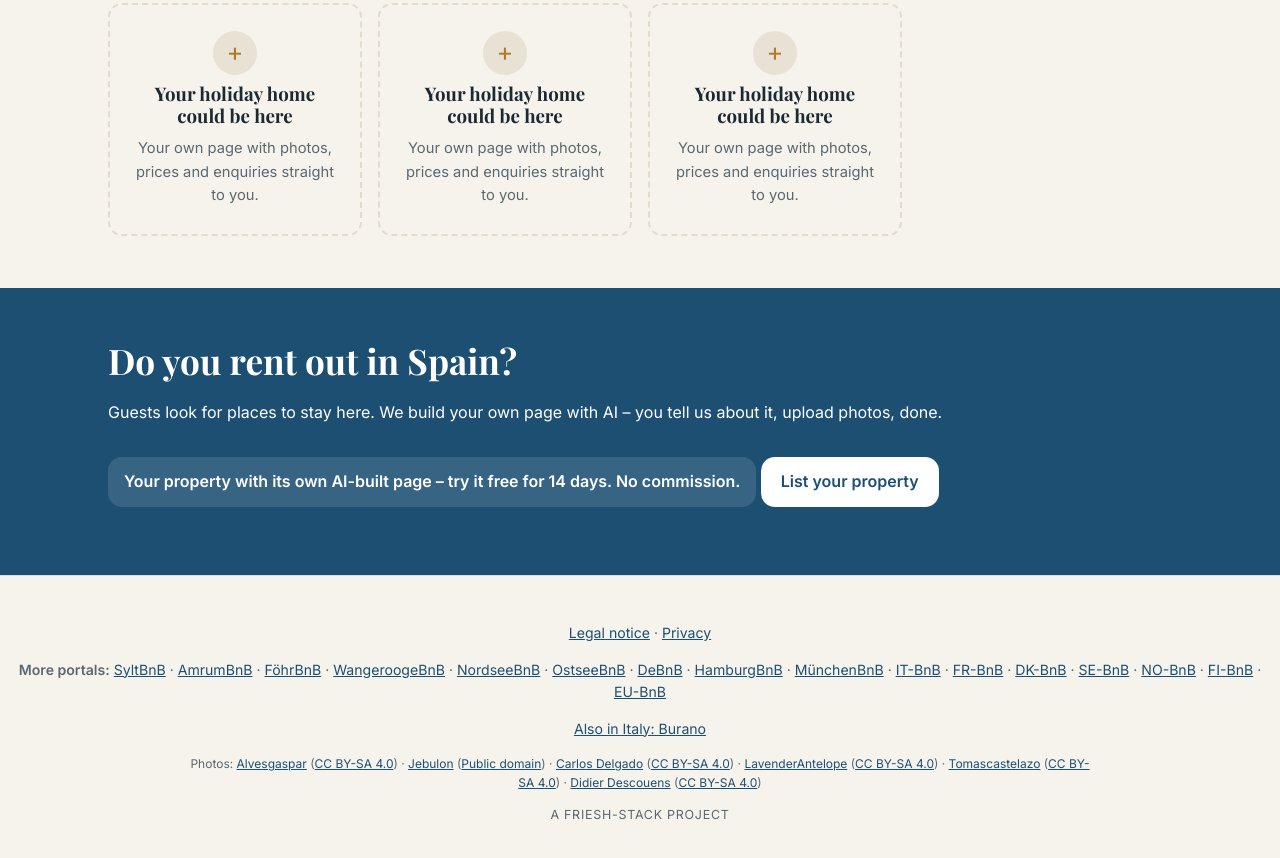
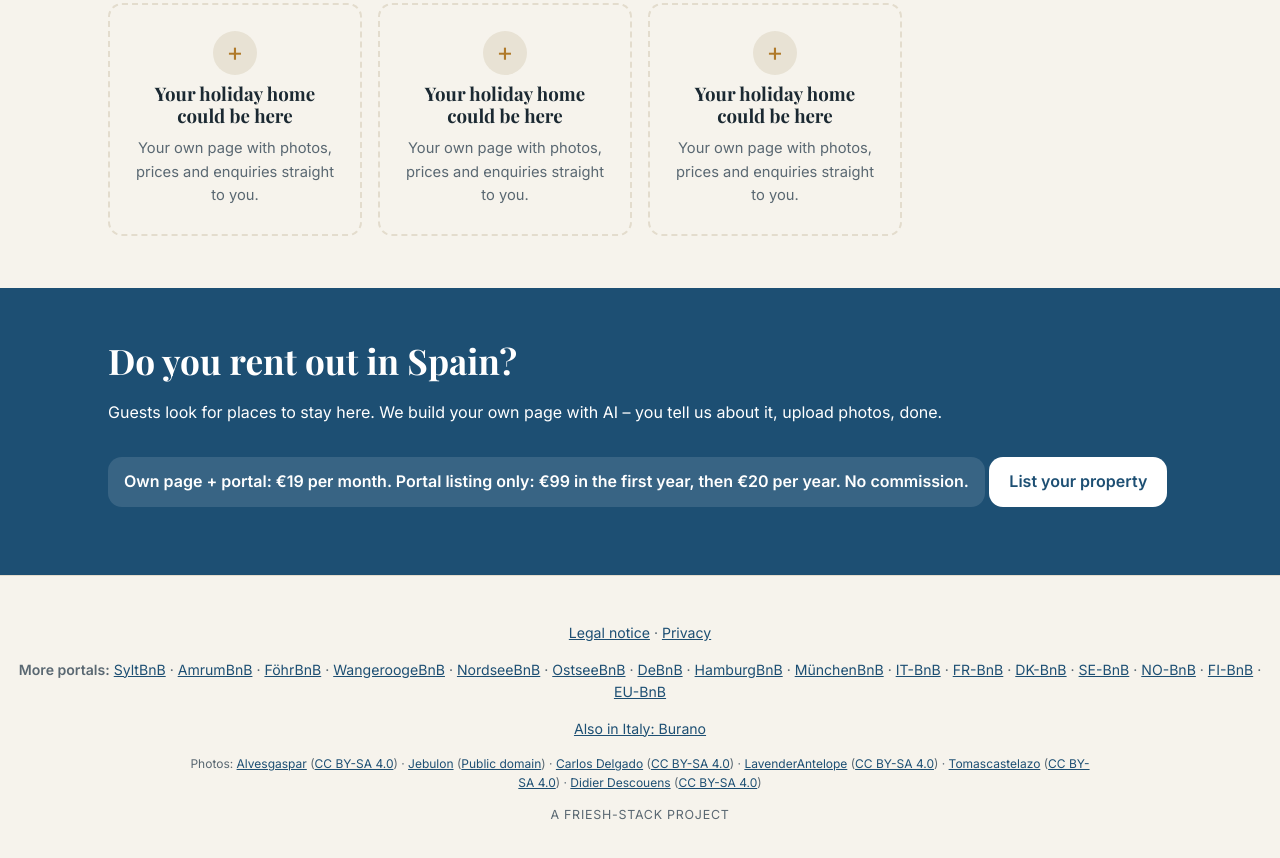
Before and after one commit to friesh-stack/es-bnb, a plain HTML site: page index.html in a window 1280 px wide. Shown: the part 2703-3561 px from the top of the page. Drawn offline with Linux system fonts and the light colour scheme.

Commit message:
auto: Inhalte 2026-11-23

```diff
--- a/index.html
+++ b/index.html
@@ -56,7 +56,7 @@
   <div class="block">
     <h2><span lang="es">¿Alquila en España?</span><span lang="en" hidden>Do you rent out in Spain?</span><span lang="de" hidden>Sie vermieten in Spanien?</span><span lang="fr" hidden>Do you rent out in Spain?</span><span lang="it" hidden>Do you rent out in Spain?</span></h2>
     <p><span lang="es">Aquí los viajeros buscan alojamiento. Creamos su página con IA – usted cuenta, sube fotos y listo.</span><span lang="en" hidden>Guests look for places to stay here. We build your own page with AI – you tell us about it, upload photos, done.</span><span lang="de" hidden>Gäste suchen hier nach Unterkünften. Wir erstellen Ihnen mit KI eine eigene Unterseite – Sie erzählen, laden Fotos hoch, fertig.</span><span lang="fr" hidden>Guests look for places to stay here. We build your own page with AI – you tell us about it, upload photos, done.</span><span lang="it" hidden>Guests look for places to stay here. We build your own page with AI – you tell us about it, upload photos, done.</span></p>
-    <p class="preis"><span lang="es">Su alojamiento con su propia página creada con IA – 14 días de prueba gratis. Sin comisión.</span><span lang="en" hidden>Your property with its own AI-built page – try it free for 14 days. No commission.</span><span lang="de" hidden>Ihre Unterkunft mit eigener, KI-erstellter Unterseite – 14 Tage gratis testen. Keine Provision.</span><span lang="fr" hidden>Your property with its own AI-built page – try it free for 14 days. No commission.</span><span lang="it" hidden>Your property with its own AI-built page – try it free for 14 days. No commission.</span></p>
+    <p class="preis"><span lang="es">Página propia + portal: 19 € al mes. Solo anuncio: 99 € el primer año, después 20 € al año. Sin comisión.</span><span lang="en" hidden>Own page + portal: €19 per month. Portal listing only: €99 in the first year, then €20 per year. No commission.</span><span lang="de" hidden>Eigene Unterseite + Portal: 19 € im Monat. Nur Portal-Eintrag: 99 € im ersten Jahr, danach 20 € pro Jahr. Keine Provision.</span><span lang="fr" hidden>Own page + portal: €19 per month. Portal listing only: €99 in the first year, then €20 per year. No commission.</span><span lang="it" hidden>Own page + portal: €19 per month. Portal listing only: €99 in the first year, then €20 per year. No commission.</span></p>
     <a class="btn btn-hell" href="https://eu-bnb.com/vermieten/?lang=es"><span lang="es">Publicar mi alojamiento</span><span lang="en" hidden>List your property</span><span lang="de" hidden>Unterkunft eintragen</span><span lang="fr" hidden>List your property</span><span lang="it" hidden>List your property</span></a>
   </div>
 </section>
```
Also changed, not shown: aktuell.html (+1 -1 lines), vermieter.html (+1 -1 lines).
